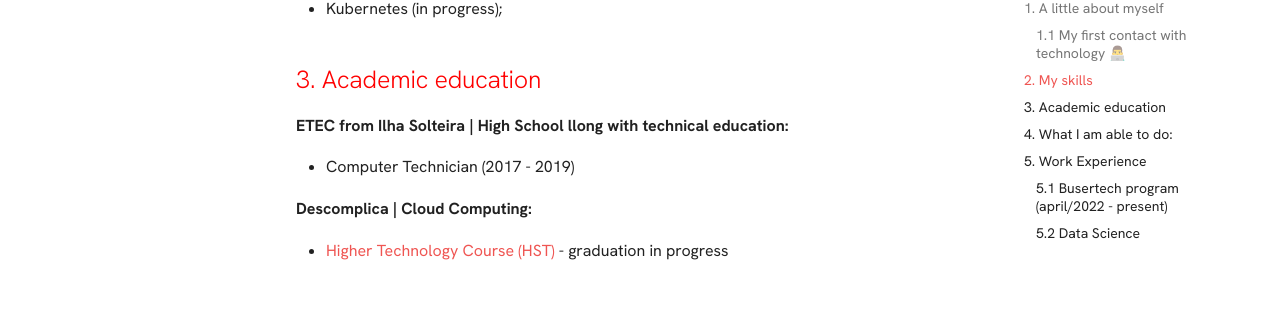
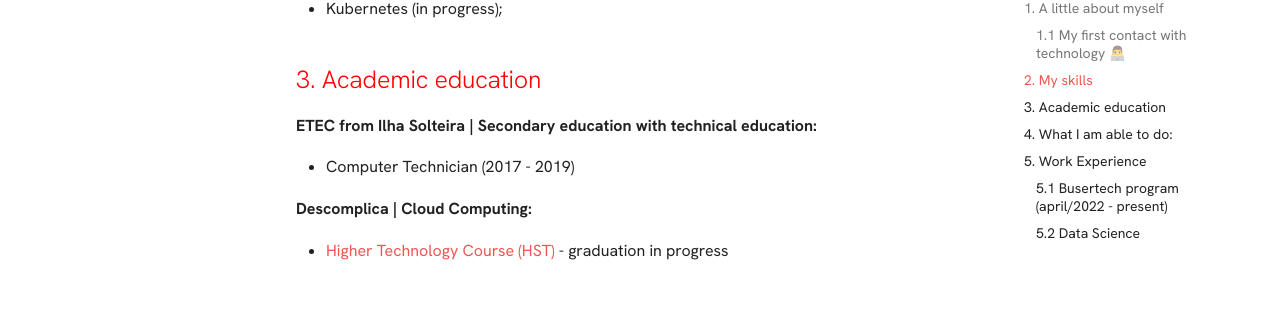
Before and after one commit to lukemariano/personal-resume, an MkDocs documentation site: the page built from docs/index.md, in a window 1280 px wide and 900 px high, scrolled down 1634 px. Shown: the part 145-454 px from the top of the window. Built offline with MkDocs 1.6.1 and Material for MkDocs 9.7.7, drawn with Linux system fonts in a browser that asks for light colours.

Commit message:
update index.md

```diff
--- a/docs/index.md
+++ b/docs/index.md
@@ -57,7 +57,7 @@
 
 ## <span style="color:red"> 3. Academic education </span>
 
-<strong> ETEC from Ilha Solteira | High School llong with technical education:</strong>
+<strong> ETEC from Ilha Solteira | Secondary education with technical education: </strong>
 
 - Computer Technician (2017 - 2019)
 
```
